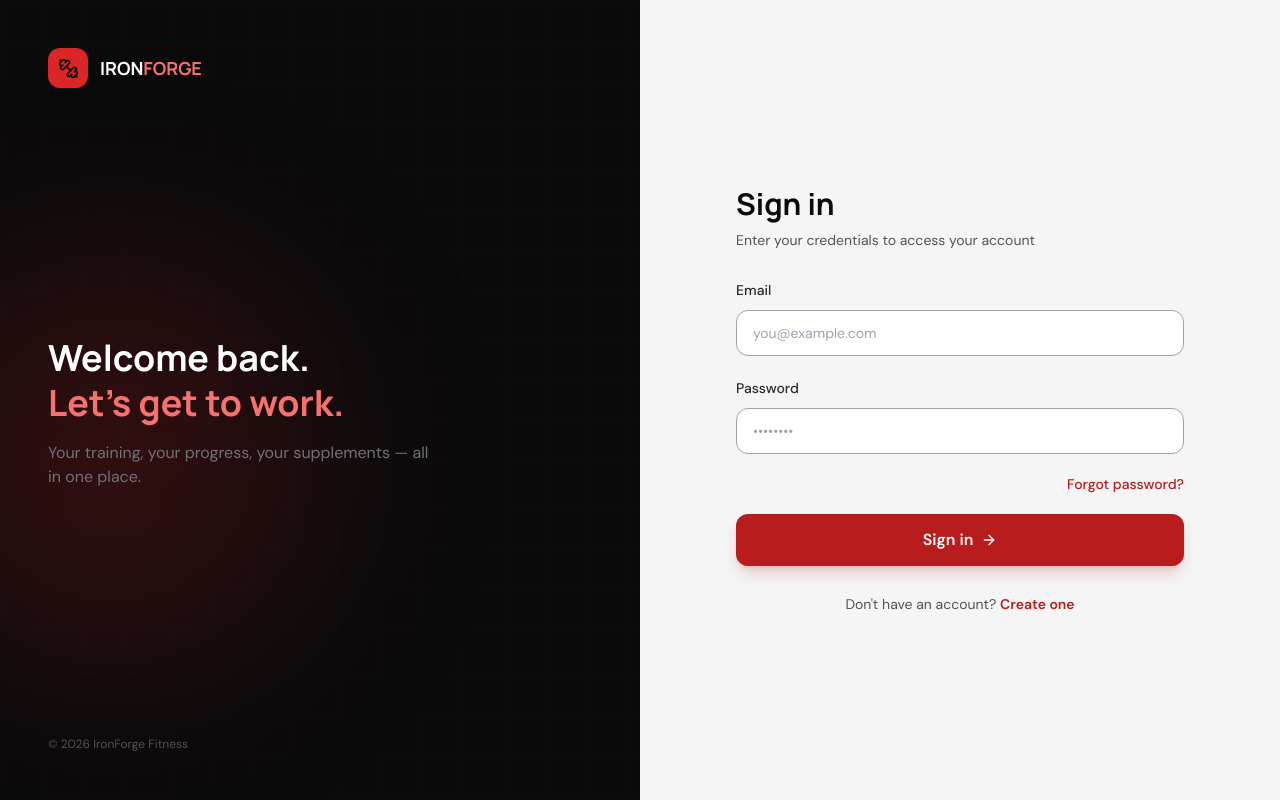
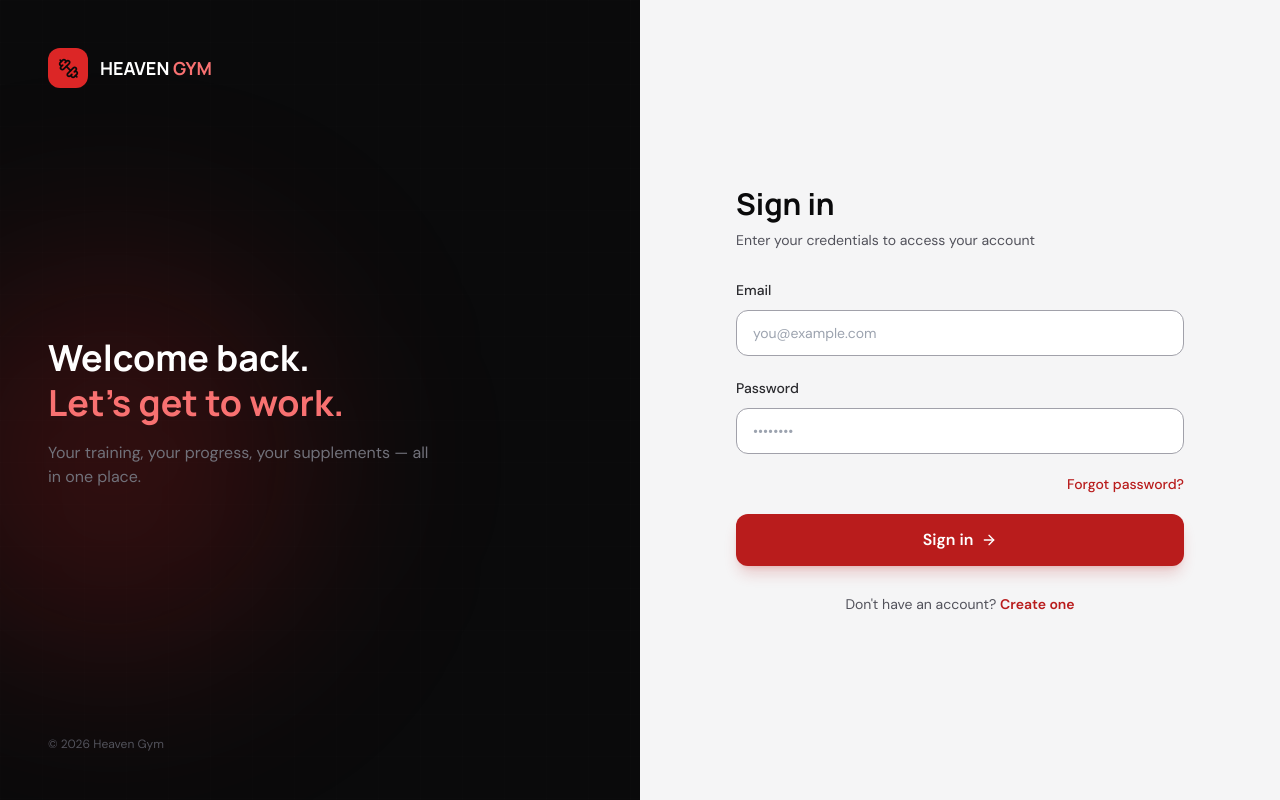
Before and after one commit to Coderuser135/data-application, a React (Vite) app in the folder frontend/: page /login in a window 1280 px wide. Built offline with nearby package versions, Linux system fonts and the light colour scheme; no server answers.

Commit message:
fix branding: use Heaven Gym on login page

```diff
--- a/frontend/src/pages/auth/Login.jsx
+++ b/frontend/src/pages/auth/Login.jsx
@@ -39,20 +39,20 @@ export default function Login() {
         <div className="relative flex h-full flex-col justify-between p-12 text-white">
           <Link to="/" className="flex items-center gap-3">
             <span className="flex h-10 w-10 items-center justify-center rounded-xl bg-brand-500 text-ink-950"><Dumbbell size={21} /></span>
-            <span className="font-display text-lg font-bold">IRON<span className="text-brand-400">FORGE</span></span>
+            <span className="font-display text-lg font-bold">HEAVEN<span className="text-brand-400"> GYM</span></span>
           </Link>
           <div>
             <p className="font-display text-4xl font-bold leading-tight">Welcome back.<br /><span className="text-brand-400">Let's get to work.</span></p>
             <p className="mt-4 max-w-sm text-surface-400">Your training, your progress, your supplements — all in one place.</p>
           </div>
-          <p className="text-xs text-surface-500">© {new Date().getFullYear()} IronForge Fitness</p>
+          <p className="text-xs text-surface-500">© {new Date().getFullYear()} Heaven Gym</p>
         </div>
       </div>
       <div className="flex w-full items-center justify-center bg-surface-50 px-5 py-12 dark:bg-surface-950 lg:w-1/2">
         <div className="w-full max-w-md">
           <Link to="/" className="mb-8 flex items-center gap-3 lg:hidden">
             <span className="flex h-10 w-10 items-center justify-center rounded-xl bg-brand-500 text-white"><Dumbbell size={21} /></span>
-            <span className="font-display text-lg font-bold text-ink-950 dark:text-white">IRON<span className="text-brand-500">FORGE</span></span>
+            <span className="font-display text-lg font-bold text-ink-950 dark:text-white">HEAVEN<span className="text-brand-500"> GYM</span></span>
           </Link>
           <h1 className="font-display text-3xl font-bold text-ink-950 dark:text-white">Sign in</h1>
           <p className="mt-2 text-sm text-surface-500">Enter your credentials to access your account</p>
```
